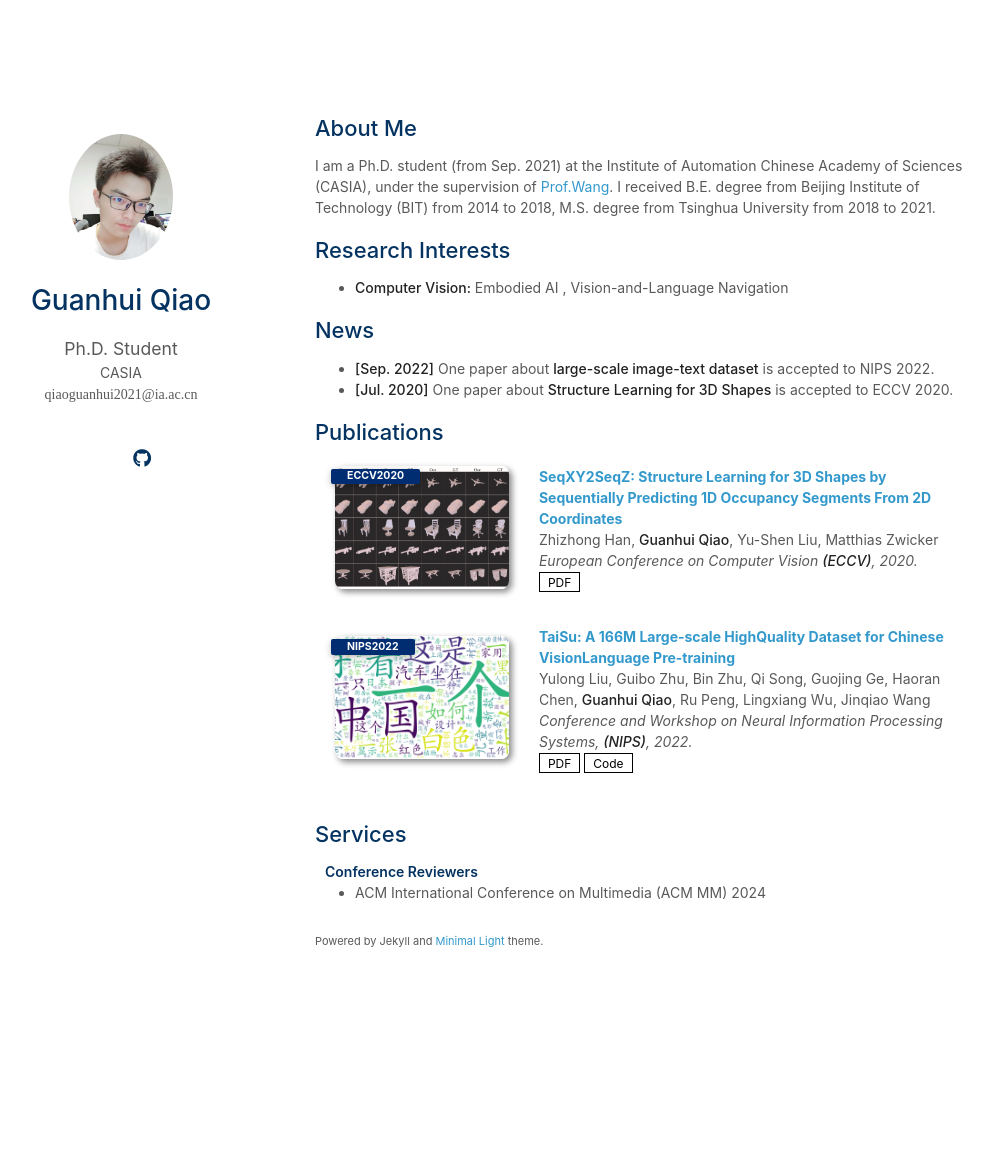
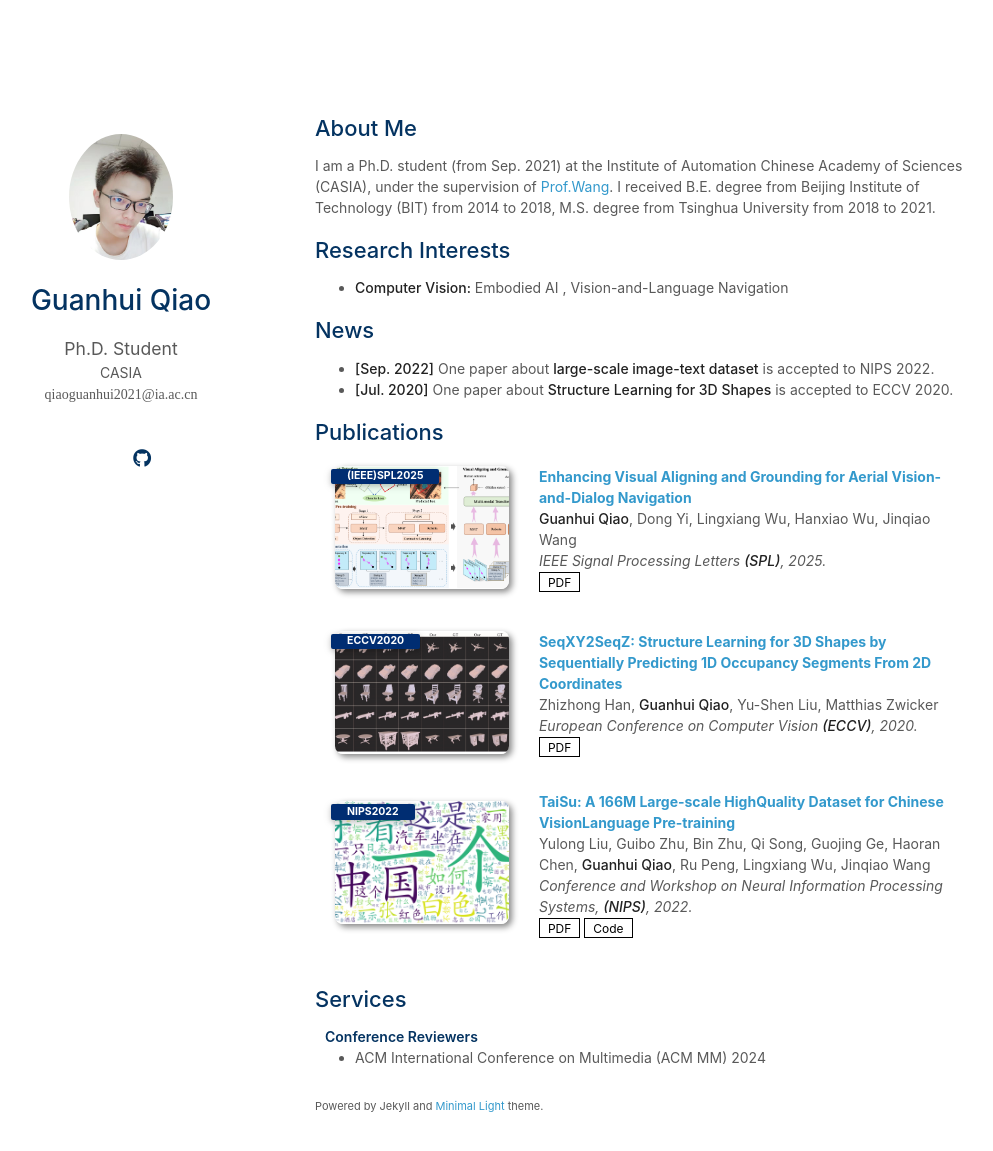
Before and after one commit to qiaogh97/qiaogh97.github.io, a Jekyll site: the page built from index.md, in a window 1280 px wide and 1185 px high. Shown: the top 1151 px of the window, without its empty margins (155-1148 px from the left). Built offline with Jekyll 4.4.1, drawn with Linux system fonts in a browser that asks for light colours; nearby versions of some CDN libraries; a style sheet for code colours, icons or effects is not loaded; our own code applies the rules of GitHub Pages for plain Markdown files.

Commit message:
add VAG paper

```diff
--- a/_data/publications.yml
+++ b/_data/publications.yml
@@ -1,4 +1,11 @@
 main:
+
+  - title: "Enhancing Visual Aligning and Grounding for Aerial Vision-and-Dialog Navigation"
+    authors: <strong>Guanhui Qiao</strong>, Dong Yi, Lingxiang Wu, Hanxiao Wu, Jinqiao Wang
+    conference_short: (IEEE)SPL2025
+    conference: IEEE Signal Processing Letters <strong>(SPL)</strong>, 2025.
+    pdf: https://arxiv.org/pdf/2003.05559.pdf
+    image: ./assets/img/vag.png
 
   - title: "SeqXY2SeqZ: Structure Learning for 3D Shapes by Sequentially Predicting 1D Occupancy Segments From 2D Coordinates"
     authors: Zhizhong Han, <strong>Guanhui Qiao</strong>, Yu-Shen Liu, Matthias Zwicker
```
Also changed, not shown: assets/img/vag.png (added).
